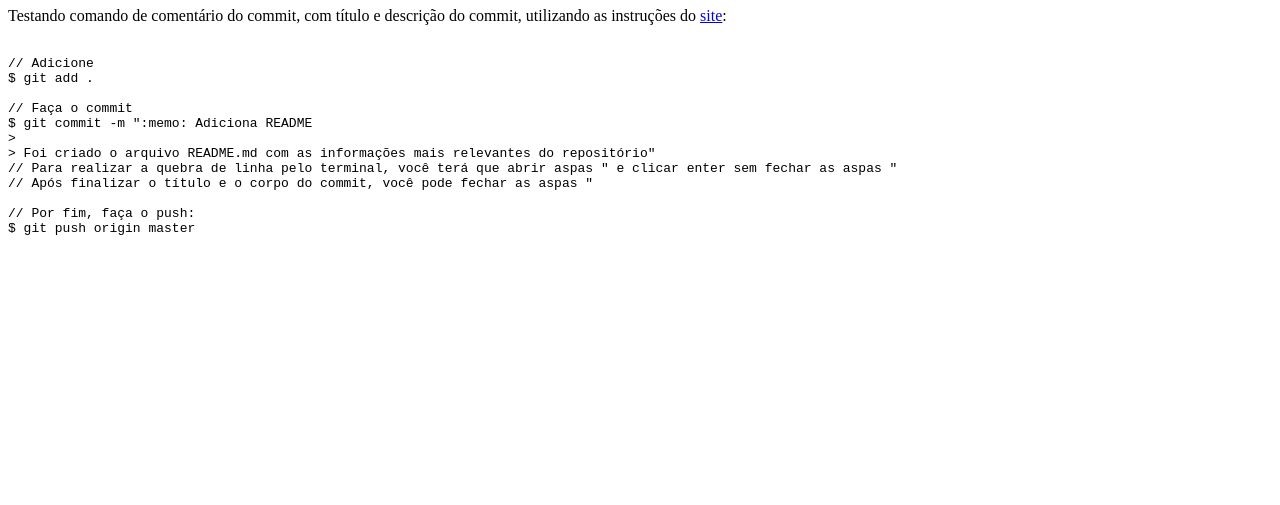
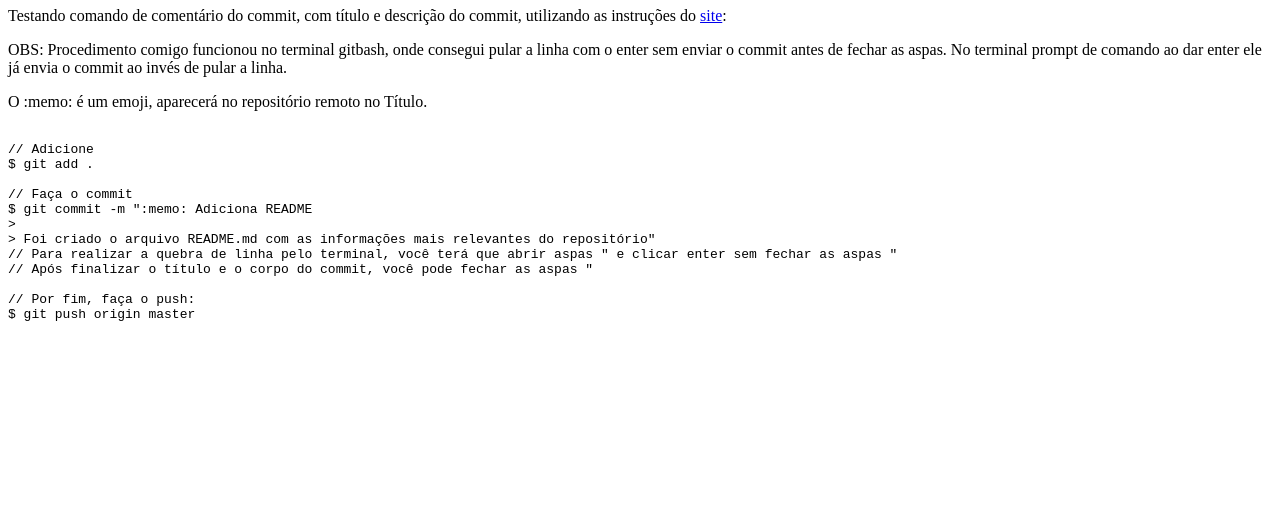
Before and after one commit to MatheusAJesus/first_repository_MAJ, a plain HTML site: page site-teste/index.html in a window 1280 px wide. Shown: the part 295-800 px from the top of the page. Drawn offline with Linux system fonts and the light colour scheme.

```diff
--- a/site-teste/index.html
+++ b/site-teste/index.html
@@ -15,6 +15,10 @@
 	<hr>
    <h1>Teste de comentário no commit</h1>
    <p>Testando comando de comentário do commit, com título e descrição do commit, utilizando as instruções do <a href="https://reposhub.com/linux/shell-command-line-development/DevCia-commit-style-guide.html">site</a>:
+<p>OBS: Procedimento comigo funcionou no terminal gitbash, onde consegui pular a linha com o enter sem enviar o commit antes de fechar as aspas. No terminal prompt de comando ao dar enter ele já envia o commit ao invés de pular a linha.</p>
+<p>
+O :memo: é um emoji, aparecerá no repositório remoto no Título.
+</p>
 <pre>
 <code>
 // Adicione
```
